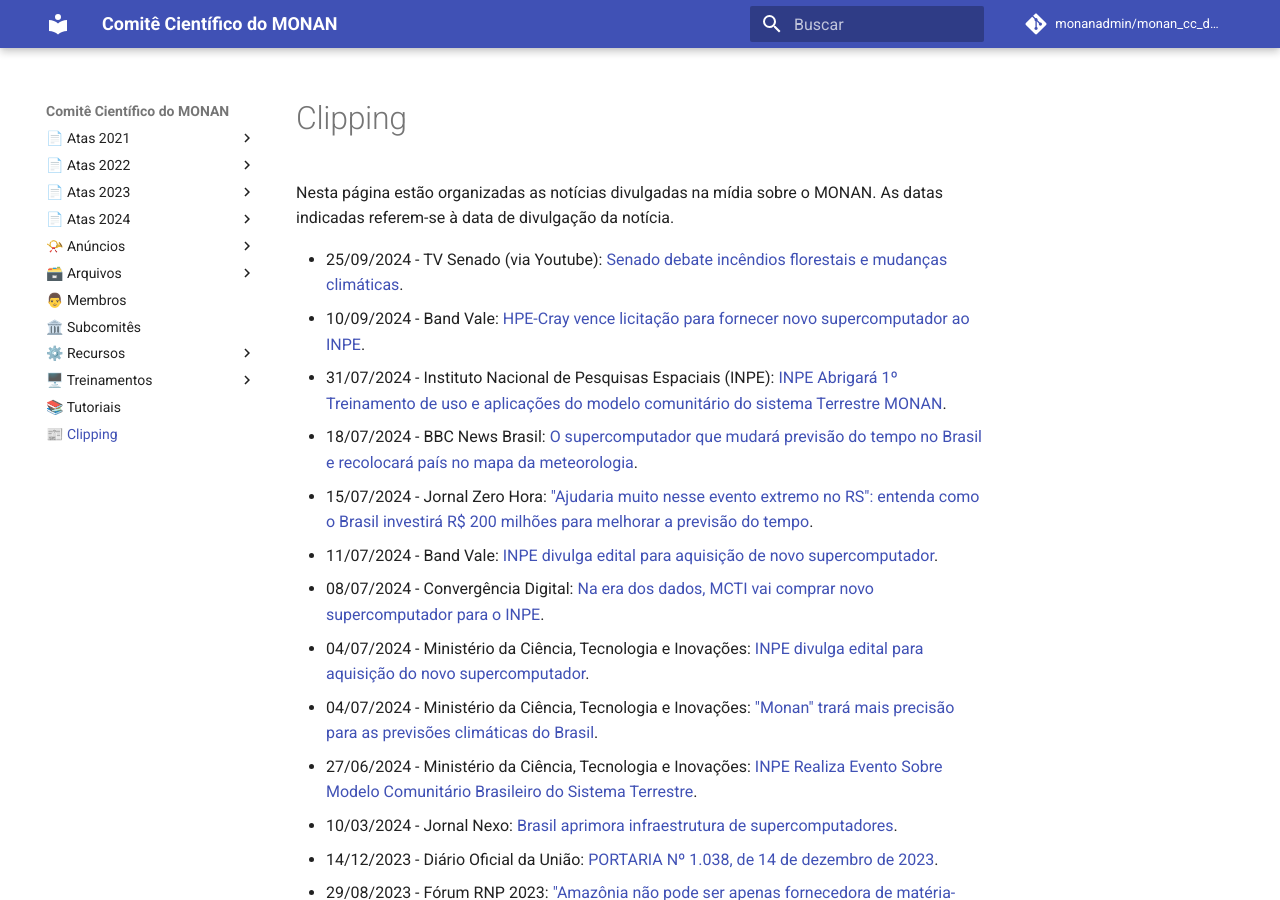
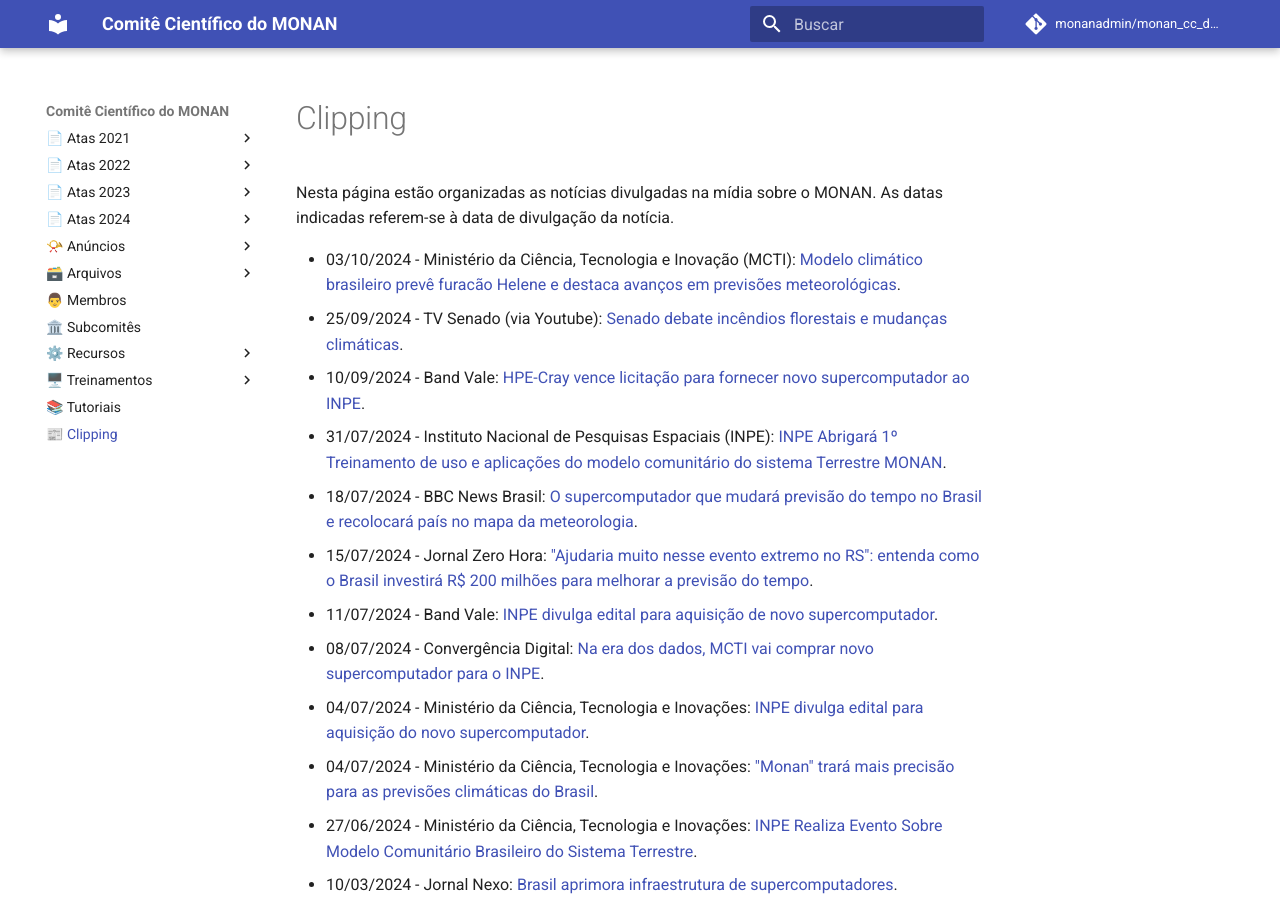
Before and after one commit to monanadmin/monan_cc_docs, an MkDocs documentation site: the page built from docs/clipping.md, in a window 1280 px wide and 900 px high. Built offline with MkDocs 1.6.1 and Material for MkDocs 9.7.7, drawn with Linux system fonts in a browser that asks for light colours; comment, search, counter and statistics services are not loaded.

Commit message:
Atualizando página clipping.md

```diff
--- a/docs/clipping.md
+++ b/docs/clipping.md
@@ -2,6 +2,7 @@
 
 Nesta página estão organizadas as notícias divulgadas na mídia sobre o MONAN. As datas indicadas referem-se à data de divulgação da notícia.
 
+* 03/10/2024 - Ministério da Ciência, Tecnologia e Inovação (MCTI): [Modelo climático brasileiro prevê furacão Helene e destaca avanços em previsões meteorológicas](https://www.gov.br/mcti/pt-br/acompanhe-o-mcti/noticias/2024/10/modelo-climatico-brasileiro-preve-furacao-helene-e-destaca-avancos-em-previsoes-meteorologicas).
 * 25/09/2024 - TV Senado (via Youtube): [Senado debate incêndios florestais e mudanças climáticas](https://www.youtube.com/live/r3w0IPmuSJQ?si=EuRcQ6DSFqBwcIAx&t=3199).
 * 10/09/2024 - Band Vale: [HPE-Cray vence licitação para fornecer novo supercomputador ao INPE](https://www.band.uol.com.br/band-vale/noticias/hpe-cray-vence-licitacao-para-fornecer-novo-supercomputador-ao-inpe-202409100800).
 * 31/07/2024 - Instituto Nacional de Pesquisas Espaciais (INPE): [INPE Abrigará 1º Treinamento de uso e aplicações do modelo comunitário do sistema Terrestre MONAN](https://www.gov.br/inpe/pt-br/assuntos/ultimas-noticias/inpe-abrigara-1o-treinamento-de-uso-e-aplicacoes-do-modelo-comunitario-do-sistema-terrestre-monan).
```
